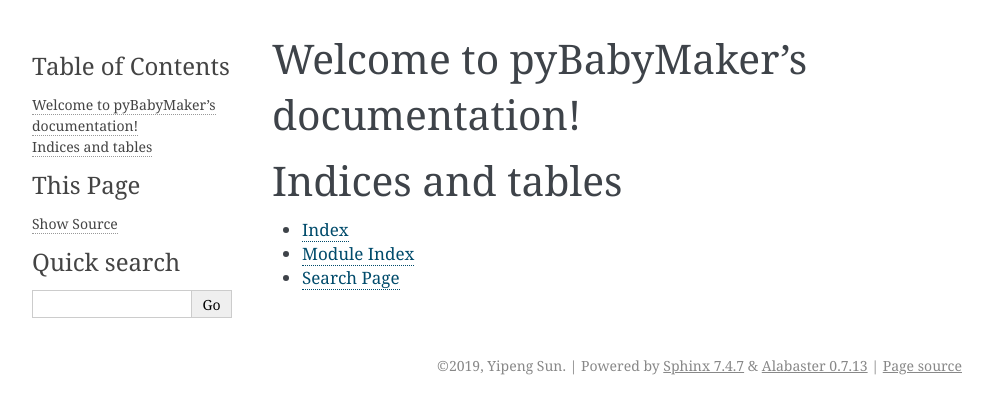
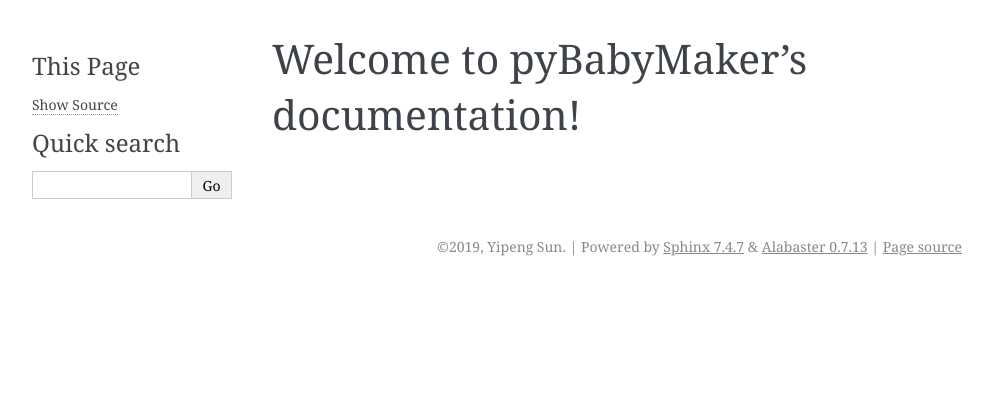
Before and after one commit to umd-lhcb/pyBabyMaker, a Sphinx documentation site: the page built from docs/index.rst, in a window 1280 px wide. Shown: the top 414 px of the page, without its empty margins (148-1141 px from the left). Built offline with Sphinx 7.4.7, drawn with Linux system fonts in a browser that asks for light colours.

```diff
--- a/docs/conf.py
+++ b/docs/conf.py
@@ -33,10 +33,16 @@ extensions = [
 # Add any paths that contain templates here, relative to this directory.
 templates_path = ['_templates']
 
+# The master toctree document.
+master_doc = 'index'
+
 # List of patterns, relative to source directory, that match files and
 # directories to ignore when looking for source files.
 # This pattern also affects html_static_path and html_extra_path.
 exclude_patterns = ['_build', 'Thumbs.db', '.DS_Store']
+
+# The name of the Pygments (syntax highlighting) style to use.
+pygments_style = 'sphinx'
 
 
 # -- Options for HTML output -------------------------------------------------
@@ -44,7 +50,7 @@ exclude_patterns = ['_build', 'Thumbs.db', '.DS_Store']
 # The theme to use for HTML and HTML Help pages.  See the documentation for
 # a list of builtin themes.
 #
-html_theme = 'alabaster'
+# html_theme = 'alabaster'
 
 # Add any paths that contain custom static files (such as style sheets) here,
 # relative to this directory. They are copied after the builtin static files,
--- a/docs/index.rst
+++ b/docs/index.rst
@@ -4,11 +4,3 @@ Welcome to pyBabyMaker's documentation!
 .. toctree::
    :maxdepth: 2
    :caption: Contents:
-
-
-Indices and tables
-==================
-
-* :ref:`genindex`
-* :ref:`modindex`
-* :ref:`search`
```
